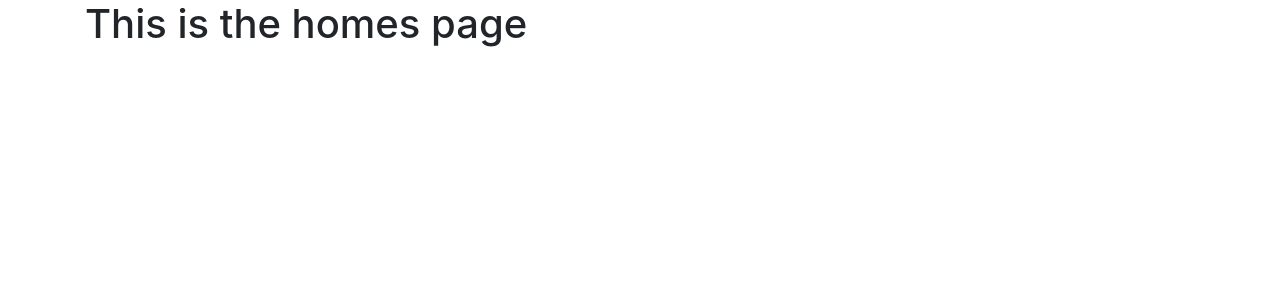
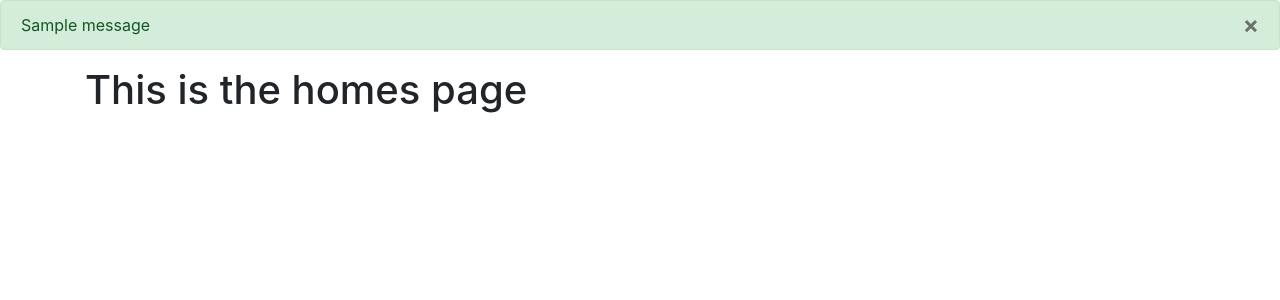
Before and after one commit to GerardRosario/PythonFlaskWebApp, a Flask app: page / in a window 1280 px wide. Shown: the part 56-356 px from the top of the page. Run offline with Flask 3, Linux system fonts and the light colour scheme; one stand-in notice (Sample message) is shown; some libraries are stand-ins or nearby versions.

Commit message:
Added code to base.html
Added the code to display flash warning on sign up page and other template pages.

```diff
--- a/FlaskWebApp/website/templates/base.html
+++ b/FlaskWebApp/website/templates/base.html
@@ -33,6 +33,28 @@
             </div>
         </nav>
 
+        {% with messages = get_flashed_messages(with_categories=true) %}
+        {% if messages %}
+            {% for category, message in messages %}
+            {% if category == 'error' %}
+            <div class="alert alert-danger alter-dismissable fade show">
+                {{message}}
+                <button type="button" class="close" data-dismiss="alert">
+                    <span aria-hidden="true">&times;</span>
+                </button>
+            </div>
+            {% else %}
+            <div class="alert alert-success alter-dismissable fade show">
+                {{message}}
+                <button type="button" class="close" data-dismiss="alert">
+                    <span aria-hidden="true">&times;</span>
+                </button>
+            </div>
+            {% endif %}
+            {% endfor %}
+            {% endif %}
+        {% endwith %}
+
         <div class="container">
             {% block content %}
             {% endblock %}
```
